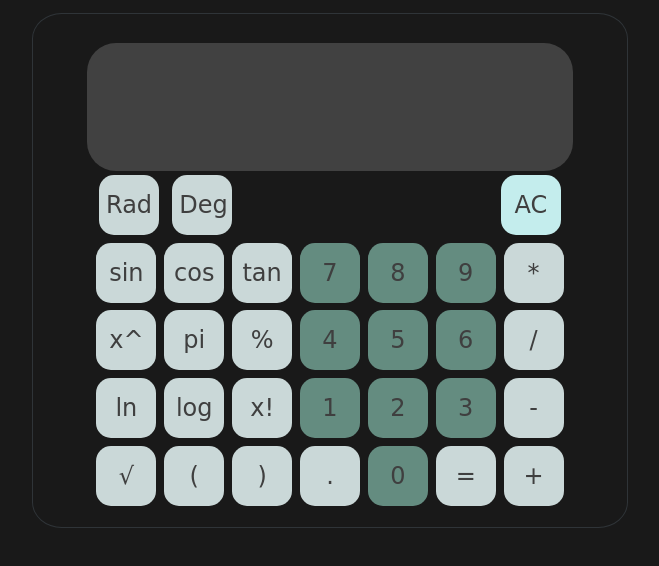
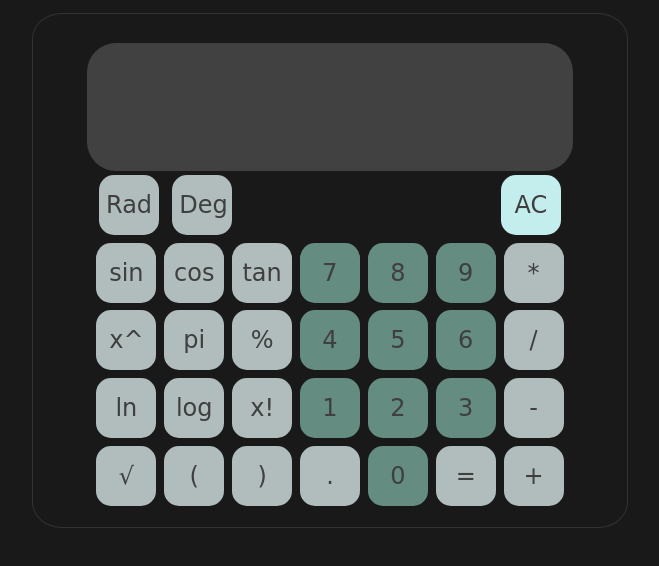
Before and after one commit to IlonaGedeon/notion_widget_calc, a plain HTML site: page index.html in a window 1280 px wide. Shown: the whole page, without its empty margins (310-969 px from the left). Drawn offline with Linux system fonts and the light colour scheme; a web font is replaced by a local one.

Commit message:
index.html

```diff
--- a/index.html
+++ b/index.html
@@ -62,7 +62,7 @@ a:visited  {
     min-height: 2.5em;
     margin: 0.8%;
     border-radius: 25%;
-    background-color: #cad8d8;
+    background-color: #b1bdbd;
     border: 1px solid #ad919100;
     font-family: 'MuseoModerno', cursive;
 
```
